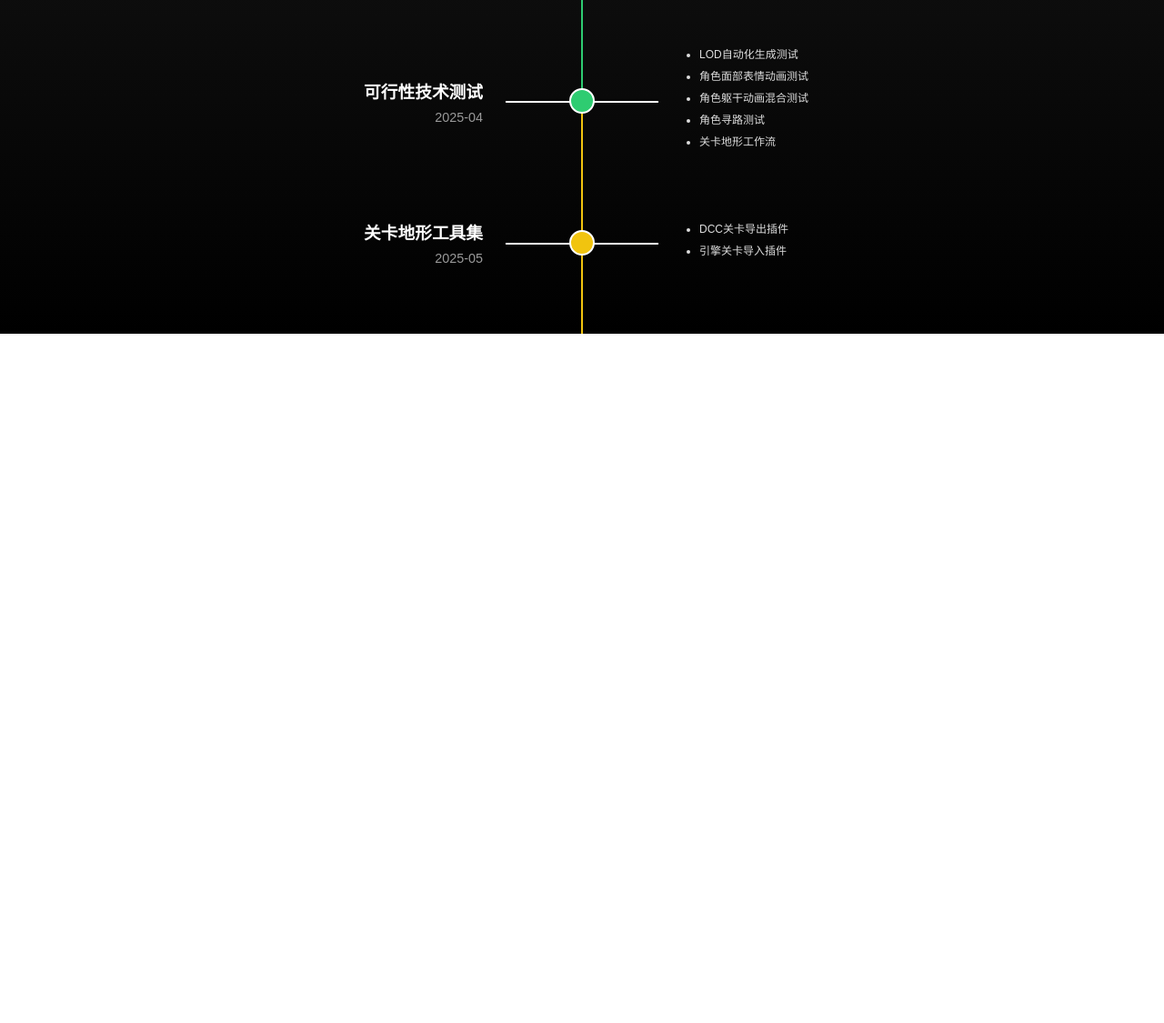
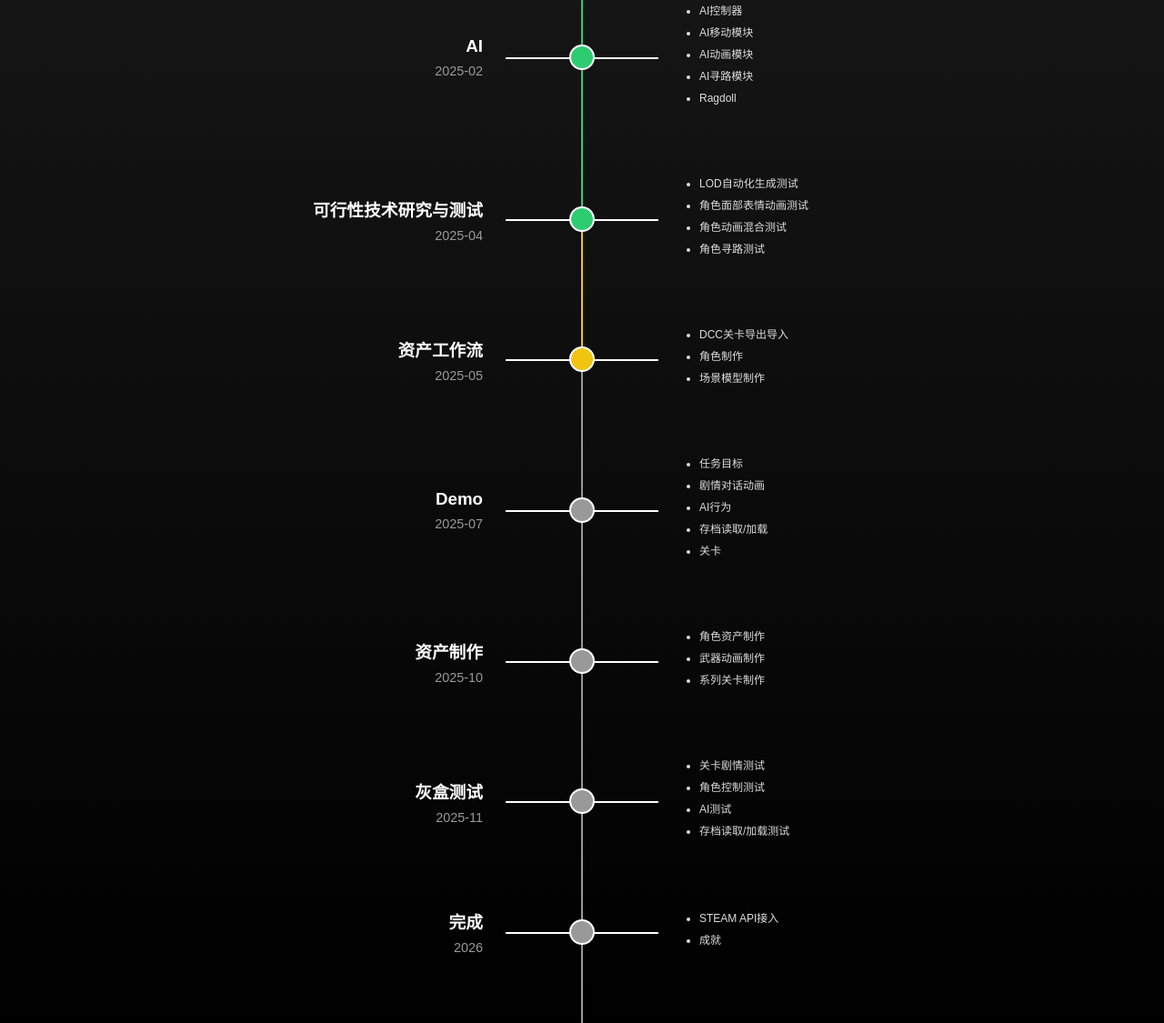
Before and after one commit to RenGamesTeam/rengamesteam.github.io, a plain HTML site: page RED-MEMORY-ROADMAP/index.html in a window 1280 px wide. Shown: the part 528-1653 px from the top of the page at 91% size. Before the commit the page ends 895 px from the top, so only its background shows below. Drawn offline with Linux system fonts and the light colour scheme.

Commit message:
roadmap update

```diff
--- a/RED-MEMORY-ROADMAP/index.html
+++ b/RED-MEMORY-ROADMAP/index.html
@@ -172,28 +172,58 @@
     // 项目数据
     const projects = [
       {
+        name: "环境部署",
+        detail: ["自动化测试", "自动化构建", "自动化部署"],
+        time_end: "2024",
+        status: "done"
+      },
+      {
         name: "角色控制器",
         detail: ["模块化角色控制器", "移动模块", "输入模块", "FPV模块", "音效系统整合"],
-        time_end: "2024",
+        time_end: "2025-01",
         status: "done"
       },
       {
         name: "AI",
         detail: ["AI控制器", "AI移动模块", "AI动画模块", "AI寻路模块", "Ragdoll"],
-        time_end: "2025-01",
+        time_end: "2025-02",
         status: "done"
       },
       {
-        name: "可行性技术测试",
-        detail: ["LOD自动化生成测试", "角色面部表情动画测试", "角色躯干动画混合测试", "角色寻路测试", "关卡地形工作流"],
+        name: "可行性技术研究与测试",
+        detail: ["LOD自动化生成测试", "角色面部表情动画测试", "角色动画混合测试", "角色寻路测试"],
         time_end: "2025-04",
         status: "done"
       },
       {
-        name: "关卡地形工具集",
-        detail: ["DCC关卡导出插件", "引擎关卡导入插件"],
+        name: "资产工作流",
+        detail: ["DCC关卡导出导入", "角色制作", "场景模型制作"],
         time_end: "2025-05",
         status: "progressing"
+      },
+      {
+        name: "Demo",
+        detail: ["任务目标", "剧情对话动画", "AI行为", "存档读取/加载", "关卡"],
+        time_end: "2025-07",
+        status: "todo"
+      },
+      {
+        name: "资产制作",
+        detail: ["角色资产制作", "武器动画制作", "系列关卡制作"],
+        time_end: "2025-10",
+        status: "todo"
+      },
+      {
+        name: "灰盒测试",
+        detail: ["关卡剧情测试", "角色控制测试", "AI测试", "存档读取/加载测试"],
+        time_end: "2025-11",
+        status: "todo"
+      },
+      {
+        name: "完成",
+        detail: ["STEAM API接入", "成就"],
+        time_end: "2026",
+        status: "todo"
       }
     ];
 
```
